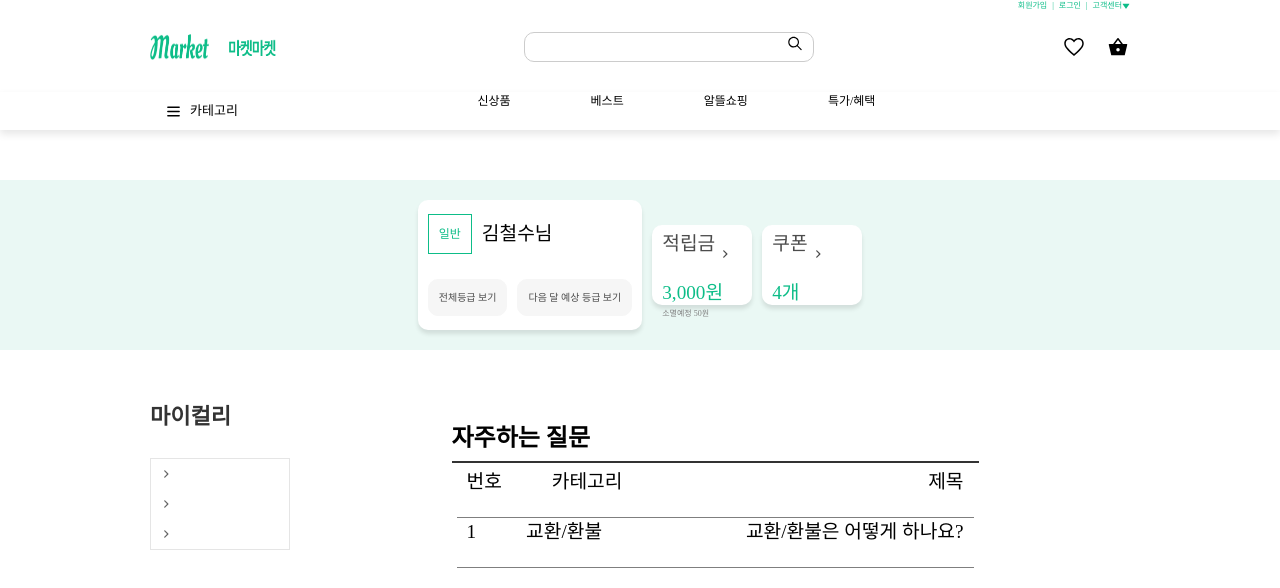
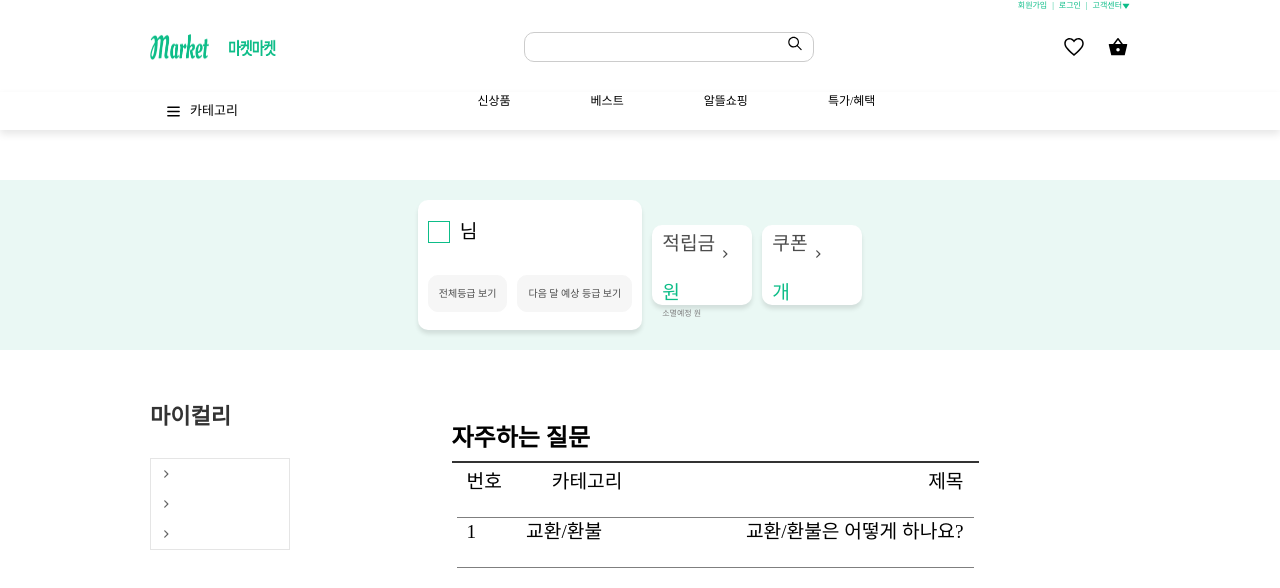
Before and after one commit to ecomerce-market/front, a Next.js app: page /faq in a window 1280 px wide. Shown: the top 588 px of the page. Built offline with nearby package versions, Linux system fonts and the light colour scheme; a web font is replaced by a local one.

Commit message:
[Feat] 개인 정보 (등급, 적립금, 쿠폰) API 연결

```diff
--- a/src/components/personalnfo/personalInfo.tsx
+++ b/src/components/personalnfo/personalInfo.tsx
@@ -1,31 +1,100 @@
-import React from "react";
+"use client";
+
+import React, { useEffect, useState } from "react";
 import styles from "./personalInfo.module.scss";
 import cn from "classnames/bind";
 import { FaAngleRight } from "react-icons/fa6";
+import axios from "axios";
 
+// 사용자 프로필 데이터 타입 정의
+interface UserProfile {
+    tier: string;
+    name: string;
+    loginId: string;
+    email: string;
+    phone: string;
+    birth: string;
+    points: number;
+    couponCnt: number;
+}
+
+// API 응답 데이터 타입 정의
+interface UserProfileResponse {
+    data: UserProfile;
+}
+
+// 개인 정보 상태 타입 정의
 interface PersonalInfo {
-    // 등급
     grade: string;
-    // 회원명
-    username: string;
-    // 적립금
+    name: string;
     credit: string;
-    // 소멸예정 적립급
     expiringCredit: string;
-    // 쿠폰
     coupon: string;
 }
 
 const cx = cn.bind(styles);
 
-const personalInfo = (props: PersonalInfo) => {
-    const { grade, username, credit, expiringCredit, coupon } = props;
+const PersonalInfo = () => {
+    const [token, setToken] = useState<string | null>(null);
+    const [userInfo, setUserInfo] = useState<PersonalInfo>({
+        grade: "",
+        name: "",
+        credit: "",
+        expiringCredit: "",
+        coupon: "",
+    });
+
+    // 토큰 가져오기
+    useEffect(() => {
+        const storedToken = localStorage.getItem("token");
+        setToken(storedToken);
+    }, []);
+
+    // 사용자 정보 불러오는 API 연결
+    useEffect(() => {
+        const fetchUserInfo = async () => {
+            try {
+                if (!token) return;
+
+                const response = await axios.get<UserProfileResponse>(
+                    "http://localhost:3001/api/v1/users/profiles",
+                    {
+                        headers: {
+                            Authorization: `Bearer ${token}`,
+                        },
+                    }
+                );
+
+                if (response.status === 200) {
+                    const userData = response.data.data;
+                    // 사용자 정보 상태 업데이트
+                    setUserInfo({
+                        grade: userData.tier || "",
+                        name: userData.name || "",
+                        credit: userData.points
+                            ? userData.points.toLocaleString()
+                            : "0",
+                        expiringCredit: "0",
+                        coupon: userData.couponCnt
+                            ? userData.couponCnt.toString()
+                            : "0",
+                    });
+                }
+            } catch (error) {
+                if (axios.isAxiosError(error)) {
+                }
+            }
+        };
+
+        fetchUserInfo();
+    }, [token]);
+
     return (
         <div className={cx("personalInfoWrapper")}>
             <div className={cx("myInfo")}>
                 <div className={cx("userInfo")}>
-                    <p className={cx("grade")}>{grade}</p>
-                    <p className={cx("user")}>{username}님</p>
+                    <p className={cx("grade")}>{userInfo.grade}</p>
+                    <p className={cx("user")}>{userInfo.name}님</p>
                 </div>
                 <div className={cx("checkGrade")}>
                     <button className={cx("gradeAll")}>전체등급 보기</button>
@@ -39,10 +108,11 @@ const personalInfo = (props: PersonalInfo) => {
                     <p>적립금</p>
                     <FaAngleRight />
                 </div>
-
                 <div>
-                    <p className={cx("credit")}>{credit}원</p>
-                    <p className={cx("content")}>소멸예정 {expiringCredit}원</p>
+                    <p className={cx("credit")}>{userInfo.credit}원</p>
+                    <p className={cx("content")}>
+                        소멸예정 {userInfo.expiringCredit}원
+                    </p>
                 </div>
             </div>
             <div className={cx("coupon")}>
@@ -50,10 +120,10 @@ const personalInfo = (props: PersonalInfo) => {
                     <p>쿠폰</p>
                     <FaAngleRight />
                 </div>
-                <p className={cx("content")}>{coupon}개</p>
+                <p className={cx("content")}>{userInfo.coupon}개</p>
             </div>
         </div>
     );
 };
 
-export default personalInfo;
+export default PersonalInfo;
```
